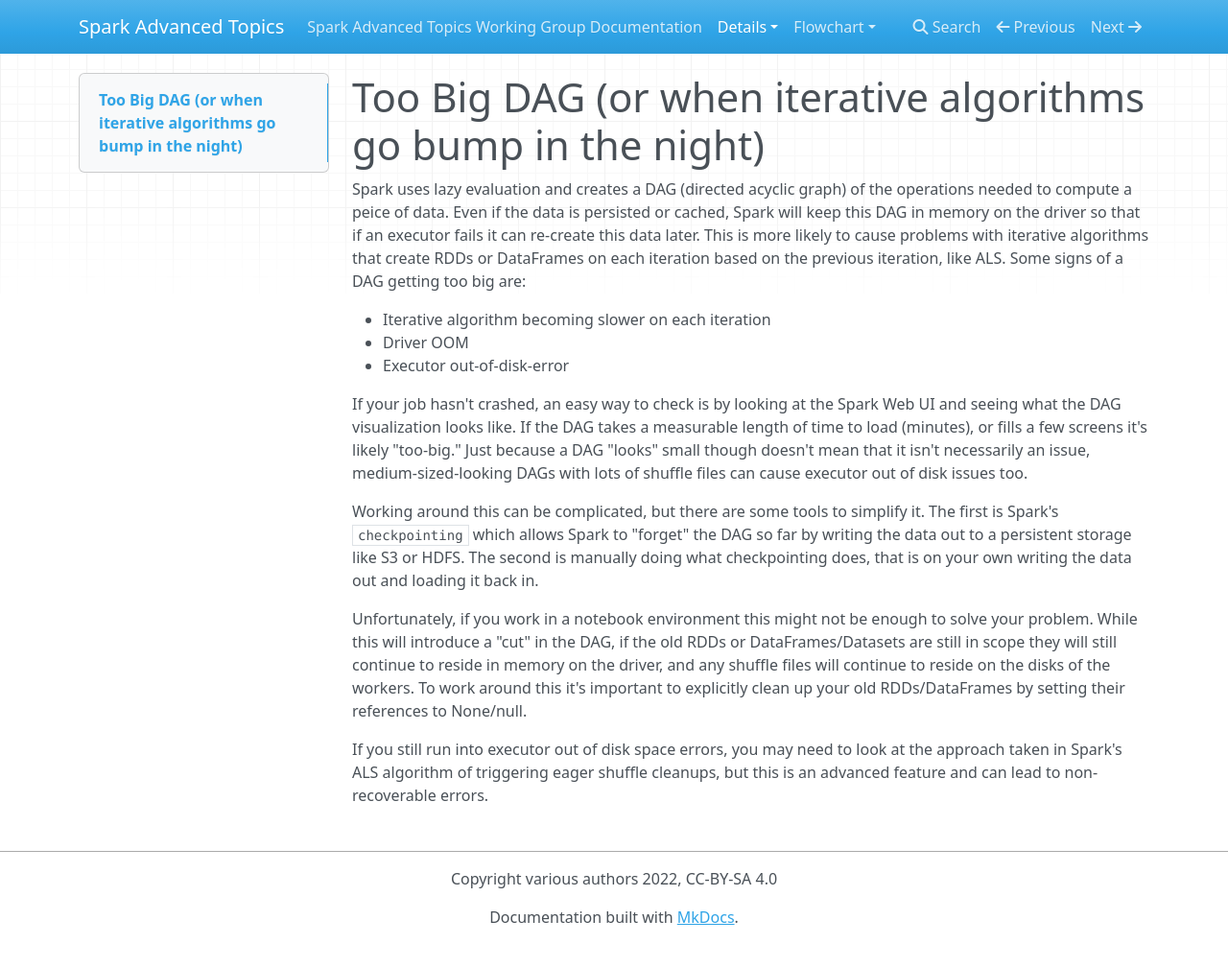
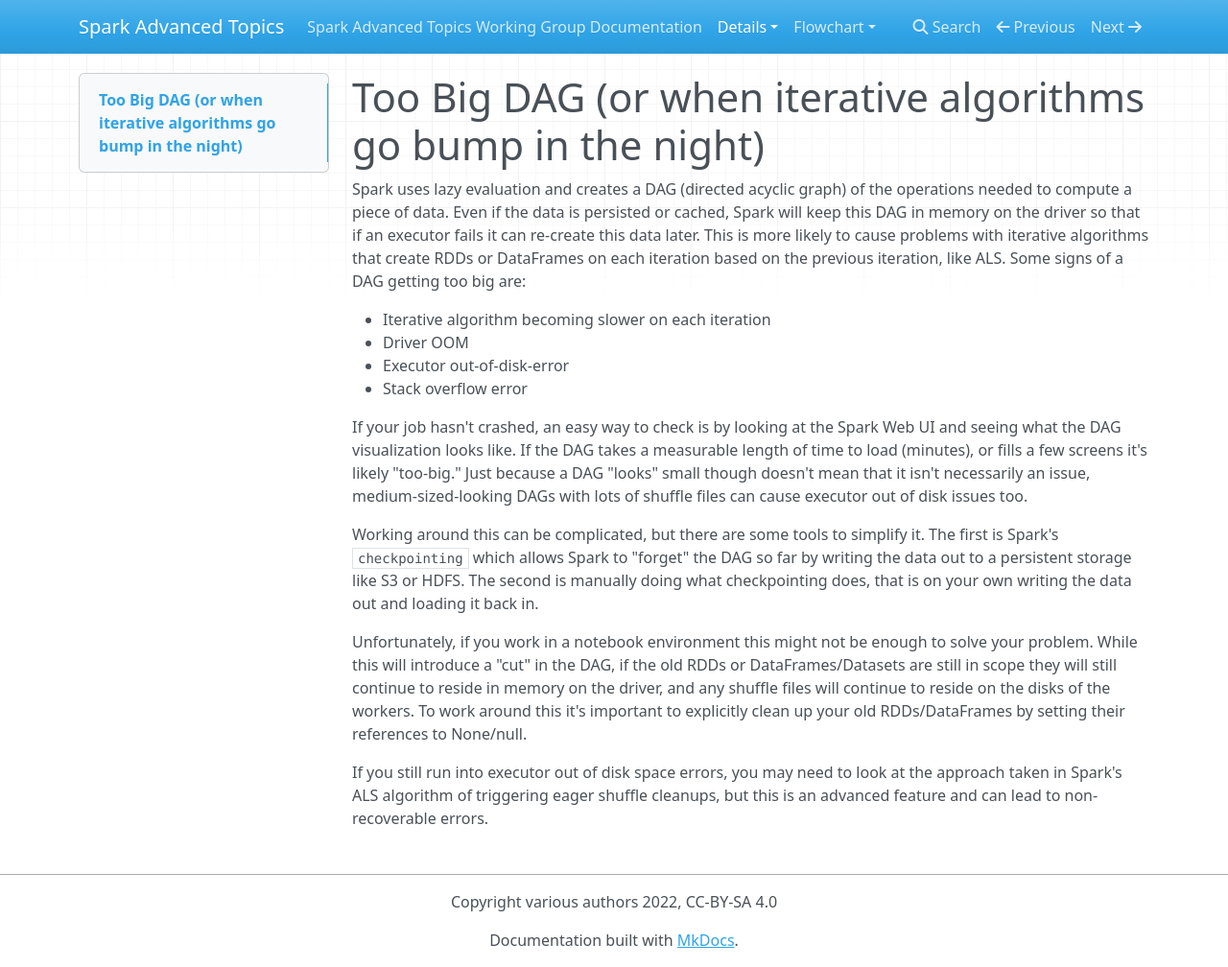
Before and after one commit to holdenk/spark-flowchart, an MkDocs documentation site: the page built from docs/details/toobigdag.md, in a window 1280 px wide and 1008 px high. Shown: the whole window at 96% size. Built offline with MkDocs 1.6.1, drawn with Linux system fonts in a browser that asks for light colours; nearby versions of some CDN libraries.

Commit message:
add stack overflow error to list

```diff
--- a/docs/details/toobigdag.md
+++ b/docs/details/toobigdag.md
@@ -1,10 +1,11 @@
 # Too Big DAG (or when iterative algorithms go bump in the night)
 
-Spark uses lazy evaluation and creates a DAG (directed acyclic graph) of the operations needed to compute a peice of data. Even if the data is persisted or cached, Spark will keep this DAG in memory on the driver so that if an executor fails it can re-create this data later. This is more likely to cause problems with iterative algorithms that create RDDs or DataFrames on each iteration based on the previous iteration, like ALS. Some signs of a DAG getting too big are:
+Spark uses lazy evaluation and creates a DAG (directed acyclic graph) of the operations needed to compute a piece of data. Even if the data is persisted or cached, Spark will keep this DAG in memory on the driver so that if an executor fails it can re-create this data later. This is more likely to cause problems with iterative algorithms that create RDDs or DataFrames on each iteration based on the previous iteration, like ALS. Some signs of a DAG getting too big are:
 
 - Iterative algorithm becoming slower on each iteration
 - Driver OOM
 - Executor out-of-disk-error
+- Stack overflow error
 
 
 If your job hasn't crashed, an easy way to check is by looking at the Spark Web UI and seeing what the DAG visualization looks like. If the DAG takes a measurable length of time to load (minutes), or fills a few screens it's likely "too-big." Just because a DAG "looks" small though doesn't mean that it isn't necessarily an issue, medium-sized-looking DAGs with lots of shuffle files can cause executor out of disk issues too.
```
Also changed, not shown: docs/flowchart/error.md (+4 -1 lines).
